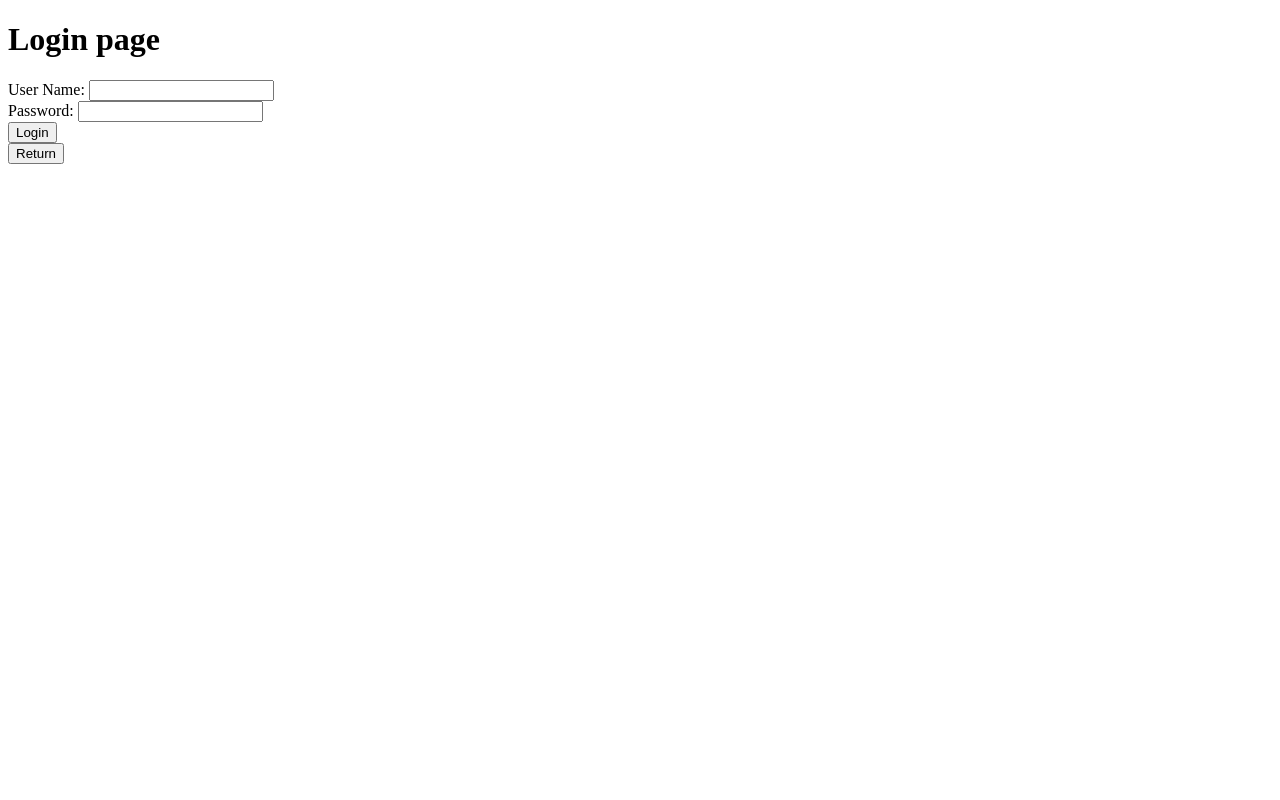
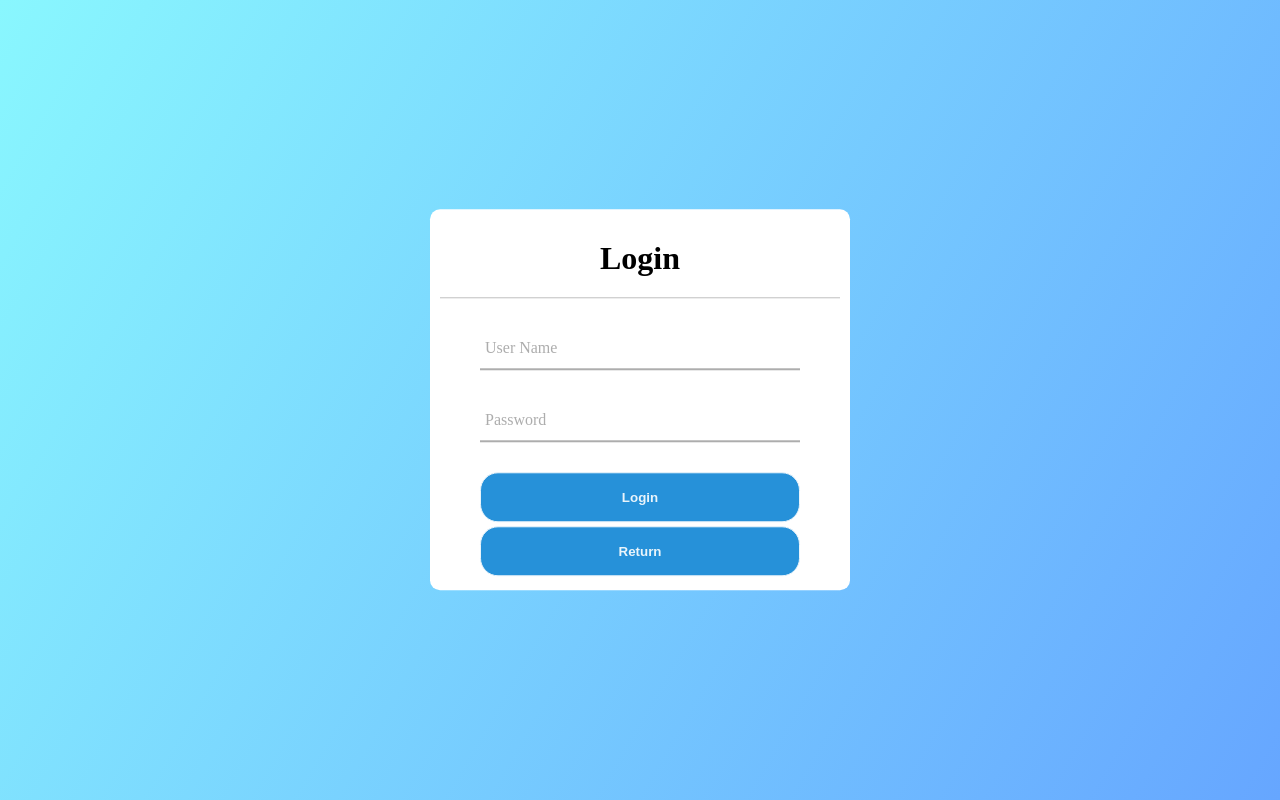
Before and after one commit to BELALETO/my-Web-Page, a Flask app: page /login in a window 1280 px wide. Run offline with Flask 3, Linux system fonts and the light colour scheme; some web fonts are replaced.

Commit message:
styling login and register pages

```diff
--- a/main.py
+++ b/main.py
@@ -82,7 +82,7 @@ def Quiz():
         print(content)
         return render_template("quiz.html", QUIZ = content, NAME = session_name)
     else :
-        # flash("Please log in or register to access the Quiz form.")
+        flash("Please log in or register to access the Quiz form.")
         return redirect(url_for("Home"))
 
 
--- a/static/style.css
+++ b/static/style.css
@@ -0,0 +1,142 @@
+body
+{
+    margin: 0;
+    padding: 0;
+    font-family: 'Times New Roman', Times, serif;
+    background-image: linear-gradient(120deg, #89f7fe 0%, #66a6ff 100%);
+    height: 100vh;
+    overflow: hidden;
+}
+
+.container
+{
+    position: absolute;
+    padding: 10px;
+    top : 50%;
+    left: 50%;
+    transform: translate(-50%, -50%);
+    width: 400px;
+    background-color: white;
+    border-radius: 10px;
+}
+
+.container h1
+{
+    text-align: center;
+    padding: 0 0 20px 0;
+    border-bottom: 1px solid silver;
+}
+
+.container form
+{
+    box-sizing: border-box;
+    padding: 0 40px;
+}
+
+form .text_area
+{
+    position: relative;
+    border-bottom: 2px solid #adadad;
+    margin: 30px 0;
+}
+
+.text_area input
+{
+    width: 100%;
+    padding: 0 5px;
+    height: 40px;
+    font-size: 16px;
+    border: none;
+    background: none;
+    outline: none;
+}
+
+.text_area label
+{
+    position: absolute;
+    top: 50%;
+    left: 5px;
+    color: #adadad;
+    transform: translateY(-50%);
+    font-size: 16px;
+    pointer-events: none;
+}
+
+.text_area span::before
+{
+    content: '';
+    position: absolute;
+    top: 40px;
+    left: 0;
+    width: 0%;
+    height: 2px;
+    background-color: #2691d9;
+    transition: .5s;
+}
+
+.text_area input:focus ~ label,
+.text_area input:valid ~ label
+{
+    top: -5px;
+    color: #2691d9;
+}
+
+.text_area input:focus ~ span::before,
+.text_area input:valid ~ span::before
+{
+    width: 100%;
+}
+
+.confirm
+{
+    width: 100%;
+    height: 50px;
+    border: 1px solid;
+    background: #2691d9;
+    border-radius: 18px;
+    color: #e9f4fb;
+    font-weight: 700;
+    cursor: pointer;
+    outline: none;
+}
+
+.confirm:hover
+{
+    border-color: #2691d9;
+    transition: .59;
+}
+
+.returnBtn
+{
+    width: 100%;
+    height: 50px;
+    border: 1px solid;
+    background: #2691d9;
+    border-radius: 18px;
+    color: #e9f4fb;
+    font-weight: 700;
+    cursor: pointer;
+    outline: none;
+    margin-top: 4px;
+    margin-bottom: 4px;
+}
+
+.returnBtn:hover
+{
+    border-color: #2691d9;
+    transition: .59;
+}
+
+
+
+#error_message
+{
+    font-family: 'Times New Roman', Times, serif;
+    font-size: 16px;
+    font-weight: bold;
+    color: red;
+    margin: 20px;
+    text-align: center;
+    border: solid aqua;
+    border-radius: 18px;
+}
--- a/static/users.json
+++ b/static/users.json
@@ -28,5 +28,11 @@
         "email": "Khaled@gmail.com",
         "password": "12345",
         "progress": 2
+    },
+    {
+        "name": "Belal",
+        "email": "belalsryo@gmail.com",
+        "password": "1234",
+        "progress": 1
     }
 ]
--- a/templates/base.html
+++ b/templates/base.html
@@ -5,6 +5,9 @@
     <meta name="viewport" content="width=device-width, initial-scale=1.0">
     <title>{% block title %}my Web Site {% endblock%}</title>
     <link rel="stylesheet" href="../static/style.css">
+    <link href="https://fonts.cdnfonts.com/css/public-pixel" rel="stylesheet">
+    <link href='https://unpkg.com/boxicons@2.1.4/css/boxicons.min.css' rel='stylesheet'>
+
 </head>
 <body>
     {% block content %}
--- a/templates/login.html
+++ b/templates/login.html
@@ -10,33 +10,41 @@
 
 {% block content %}
 
+<div class="container">
+        <h1>Login</h1>
 
-{% with messages = get_flashed_messages() %}
+        <form action="/main" method="post">
+            <div class="text_area">
+
+                <input type="text" id="userName" name="userName" required>
+                <span></span>
+                <label for="userName">User Name</label>
+
+            </div>
+
+            <div class="text_area">
+                <input type="password" id="password" name="password" required>
+                <span></span>
+                <label for="password">Password</label>
+            </div>
+            <div class="confirmButton">
+                <button id="loginButton" type="submit" name="page_id" value="log_id" class="confirm">Login</button>
+                <a href="/"><button type="button" class="returnBtn">Return</button></a>
+            </div>
+        </form>
+    </div>
+
+    {% with messages = get_flashed_messages() %}
         {% if messages %}
 
                 {% for message in messages %}
-                    <p>{{ message }}</p>
+                    <p id="error_message">{{ message }}</p>
                 {% endfor %}
 
         {% endif %}
 {% endwith %}
 
-    <h1>Login page</h1>
-    <div class="container">
-        <form action="/main" method="post">
-            <div class="userName_area">
-                <label for="userName">User Name:</label>
-                <input type="text" id="userName" name="userName" required>
-            </div>
 
-            <div class="password_area">
-                <label for="password">Password:</label>
-                <input type="password" id="password" name="password" required>
-            </div>
-            <div class="confirmButton">
-                <button id="loginButton" type="submit" name="page_id" value="log_id">Login</button>
-            </div>
-        </form>
-        <a href="/"><button type="button">Return</button></a>
-    </div>
+
+
 {% endblock %}
```
Also changed, not shown: templates/index.html (+8 -2 lines), templates/register.html (+11 -8 lines), 3 other files.
